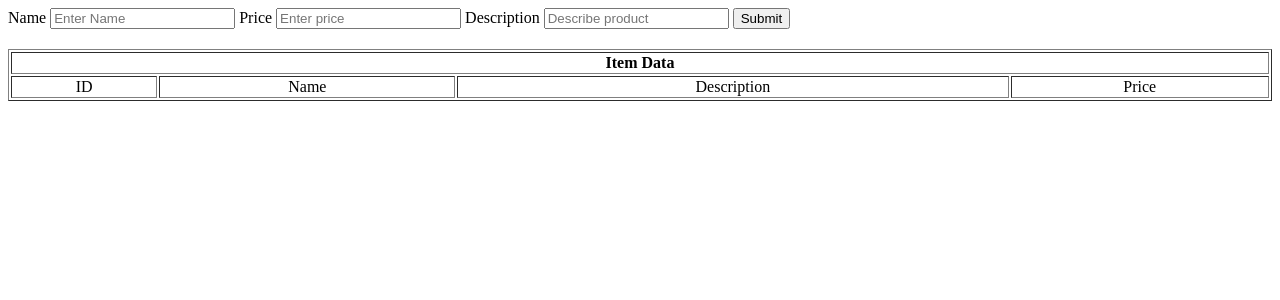
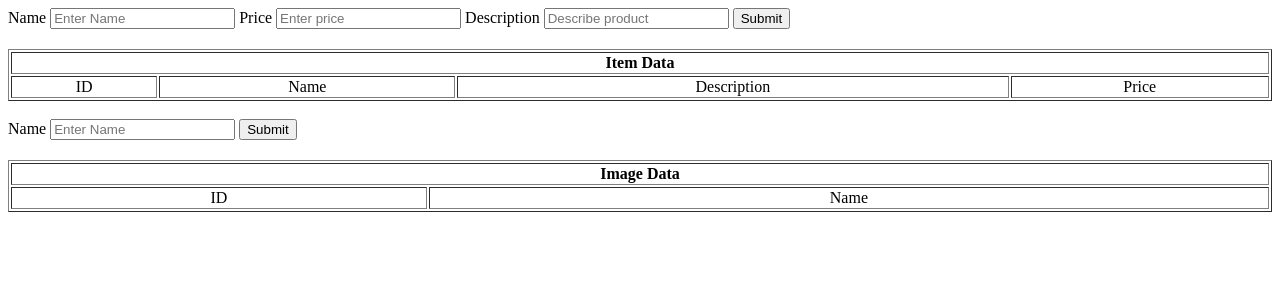
Before and after one commit to Gettgud/3dprint-backend, a Flask app: page /index in a window 1280 px wide. Shown: the top 300 px of the page. Run offline with Flask 2, Linux system fonts and the light colour scheme.

Commit message:
add image table

```diff
--- a/app.py
+++ b/app.py
@@ -26,32 +26,52 @@ class Item(db.Model):
 		self.price = price
 
 	def __repr__(self):
-		return "Item<id={} name={} description={} price={}".format(self._id, self.name, self.description, self.price)
+		return "Item<id={} name={} description={} price={}>".format(self._id, self.name, self.description, self.price)
 
 # class for image
+class Image(db.Model):
+	# Defines the Table Name item
+	__tablename__ = "image"
 
+	# Makes two columns into the table
+	_id = db.Column(db.Integer, primary_key=True, autoincrement=True)
+	name = db.Column(db.Text(), nullable=False)
+
+	# A constructor function where we will pass the id and name of image and add as a new entry in the table.
+	def __init__(self, name):
+		self.name = name
+
+	def __repr__(self):
+		return "Image<id={} name={}>".format(self._id, self.name)
 
 # Control will come here and then gets redirect to the index function
 @app.route("/")
 def home():
 	return redirect(url_for('index'))
 
-
 @app.route("/index", methods = ["GET", "POST"])
 def index():
 	if request.method == 'POST': # When a user clicks submit button it will come here.
 		data = request.form # request the data from the form in index.html fileee
-		name = data["name"]
-		price = data["price"]
-		description = data["description"]
+		if "name" in data and "price" in data and "description" in data:
+			name = data["name"]
+			price = data["price"]
+			description = data["description"]
 
-		new_data = Item(name, description, price)
-		db.session.add(new_data)
-		db.session.commit()
+			new_data = Item(name, description, price)
+			db.session.add(new_data)
+			db.session.commit()
+		elif "image_name" in data:
+			image_name = data["image_name"]
+
+			new_image = Image(image_name)
+			db.session.add(new_image)
+			db.session.commit()
 
 		item_data = Item.query.all()
+		image_data = Image.query.all()
 
-		return render_template("index.html", item_data = item_data) # passes user_data variable into the index.html file.
+		return render_template("index.html", item_data = item_data, image_data = image_data) # passes user_data variable into the index.html file.
 
 	return render_template("index.html")
 
--- a/templates/index.html
+++ b/templates/index.html
@@ -45,4 +45,32 @@
 	  	{% endfor %}
 
 	</table>
+
+	<br>
+
+	<form class="form-inline" action="" method="POST">
+		<label>Name</label>
+	  	<input type="text" id="image_name" placeholder="Enter Name" name="image_name">
+		<button type="submit">Submit</button>
+	</form>
+
+	<table class="data" border="1" style="width: 100%; margin-top: 20px; text-align: center;">
+		<tr>
+			<th colspan="4">Image Data</th>
+	  	</tr>
+	  	<tr>
+	  		<td>ID</td>
+	    	<td>Name</td>
+	  	</tr>
+
+	  	<!-- The item_data is a variable containing all the user data from the DB. -->
+
+	  	{% for image in image_data %}
+	  	<tr>
+	  		<td>{{image._id}}</td>
+	  		<td>{{image.name}}</td>
+	  	</tr>
+	  	{% endfor %}
+
+	</table>
 </body>
```
